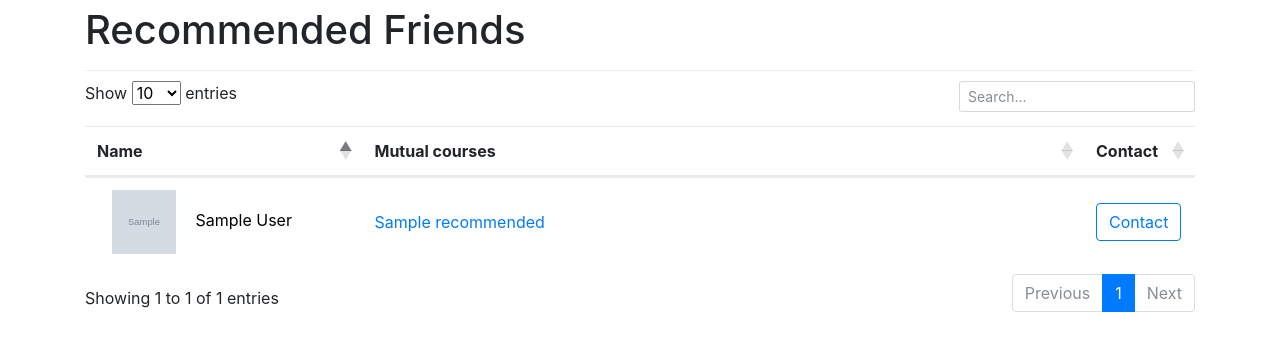
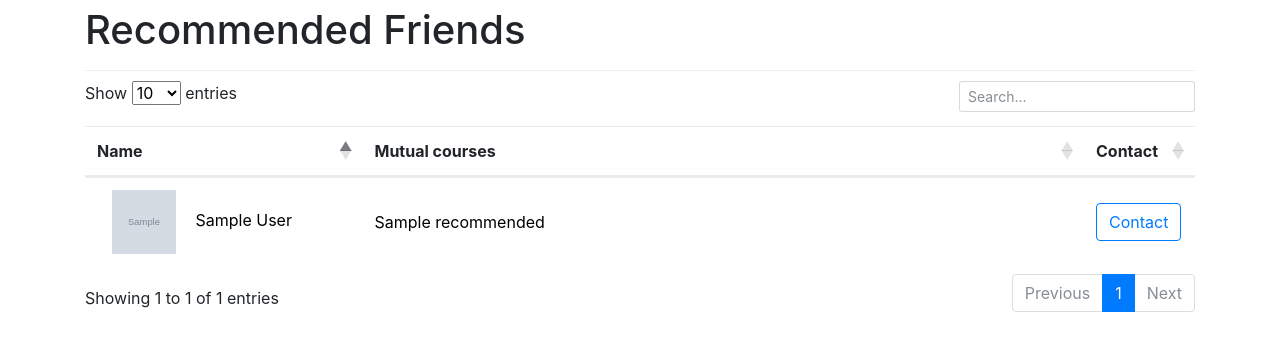
Before and after one commit to william-fan/cs4920-copy, a Flask app: template templates/recommended.html in a window 1280 px wide. Shown: the part 62-413 px from the top of the page. Run offline with Flask 2, Linux system fonts and the light colour scheme; the template is opened without the code that fills it: most values are stand-ins (such as "Sample title", 1, 10 or a date in 2020); grey boxes marked "Sample" are stand-in pictures; some libraries are stand-ins or nearby versions.

Commit message:
fixed recommended

```diff
--- a/main.py
+++ b/main.py
@@ -285,7 +285,7 @@ def show_recommended():
     logged_in_user, notifications, friends_notifications, sender_dict, receiver_dict = page_init()
     recommended = find_common_courses(session.get("loggedInUser"))
     friends = [profile.user_id for profile in friends_by_id(session.get("loggedInUser"))]
-    recommended = list(set(recommended) - set(friends))
+    recommended = {rec:recommended[rec] for rec in recommended if rec not in friends}
     user_dict = map_id_to_object(recommended)
 
     page_finish()
--- a/templates/recommended.html
+++ b/templates/recommended.html
@@ -31,7 +31,7 @@ Recommended Friends
       </td>
       <td class="align-middle">
           {%for course in recommended[id]%}
-            <a href="/course/{{course}}">{{course}}</a>
+            <a style="color:black;" href="/course/{{course}}">{{course}}</a>{{ "," if not loop.last }}
           {%endfor%}
       </td>
       <td class="align-middle">
```
